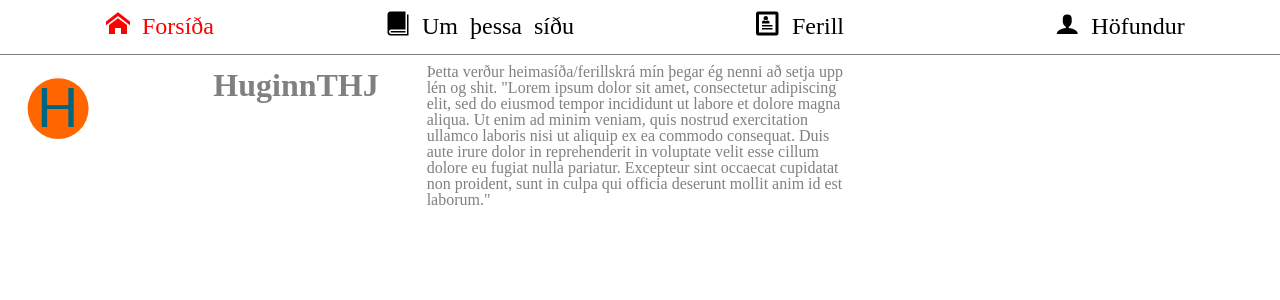
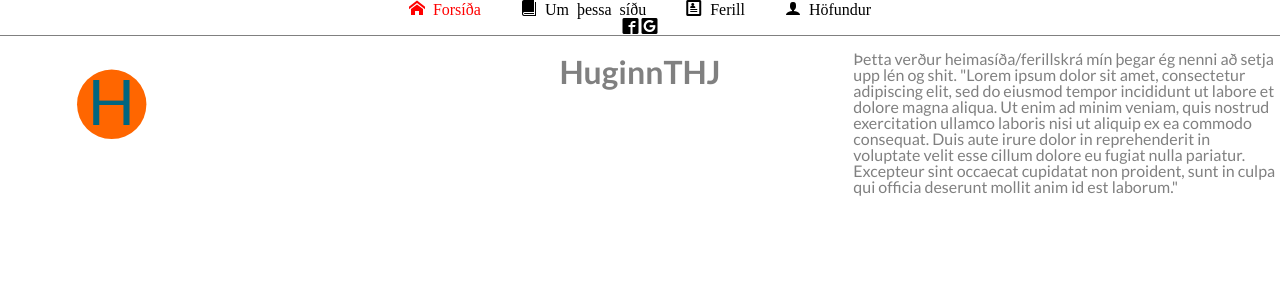
Before and after one commit to gyfu/verkefni5, a Jekyll site: the page built from index.html, in a window 1280 px wide. Shown: the top 300 px of the page. Built offline with Jekyll 4.4.1, drawn with Linux system fonts in a browser that asks for light colours; some web fonts are replaced.

Commit message:
fixes #4 fixes #15 Fellilistar komnir og responsive webdesign fyrir síma einnig komið

```diff
--- a/_includes/navigation.html
+++ b/_includes/navigation.html
@@ -1,7 +1,13 @@
+<input type="checkbox" class="icon-home" id="menu"><label for="menu"class="icon-home"></label></input>
+<input type="checkbox" class="icon-share2" id="media"><label for="media" class="icon-share2"></label></input>
 <nav class="navigation">
-	{% for item in site.data.navigation %}
-	<a href="{{ item.link | relative_url  }}" class=" {{ item.icon }} {% if page.url == item.link %} current {% endif %} ">
-		{{ item.name }}
-	</a>
-	{% endfor %}
+		{% for item in site.data.navigation %}
+		<a href="{{ item.link | relative_url  }}" class=" {{ item.icon }} {% if page.url == item.link %} current {% endif %} ">
+			{{ item.name }}
+			</a>
+		{% endfor %}
 </nav>
+<nav class="medianav">
+		<a href="https://www.facebook.com/" class="icon-facebook2"></a>
+		<a href="https://www.google.com/" class="icon-google2"></a>
+</nav>
--- a/_layouts/default.html
+++ b/_layouts/default.html
@@ -1,6 +1,7 @@
 <!DOCTYPE html>
 <html>
 	<head>
+		<link href='http://fonts.googleapis.com/css?family=Lato:400,700' rel='stylesheet' type='text/css'>
 		<meta charset="UTF-16">
 		<title>{{ page.title }}</title>
 		<meta name="viewport" content="width=device-width, initial-scale=1.0">
@@ -9,7 +10,11 @@
 
 	</head>
 	<body>
+		<div class="banner">
 		{% include navigation.html %}
+		</div>
+		<div class="content">
 		{{ content }}
+		</div>
 	</body>
 </html>
--- a/_sass/main.scss
+++ b/_sass/main.scss
@@ -7,13 +7,11 @@
 	text-decoration: none;
 }
 body {
+	position: fixed;
 	line-height: 1;
 	width: 100%;
-	margin: 0em;
-	display: grid;
-	grid-template-columns: 1fr 1fr 1fr;
-	grid-template-rows: 3em 1fr;
-
+	height: 100%;
+	margin: 0;
 }
 h1 {
 	text-align: center;
@@ -22,87 +20,123 @@
 	list-style: none;
 }
 html {
-	font-family: "Sans-Serif";
+	font-family: "Lato", sans-serif;
 	color: gray;
 }
 .current {
 	color: red;
 }
-.index {
+@media only screen and (min-width: 49px) {
+	input {
+		display: none;
+	}
+	label {
+		display: none;
+	}
+	body {
+                display: grid;
+                grid-template-columns: 1fr 1fr 1fr;
+                grid-template-rows: 0.01fr 1fr;
+	}
+	.content {
 		grid-column-start: 1;
                 grid-column-end: 4;
                 grid-row-start: 2;
                 grid-row-end: 3;
 		display: grid;
                 grid-template-columns: 1fr 1fr 1fr;
-        grid-template-rows: 1fr 1fr;
-
-	.index-sub {
-		display: grid;
-       		grid-template-columns: 1fr 1fr;
-        	grid-template-rows: 1fr 1fr;
-		text-align: center;
+                grid-template-rows: 1fr 1fr 1fr;
 		img {
-			width: 50%;
 			grid-column-start: 1;
 			grid-column-end: 2;
 			grid-row-start: 1;
-        		grid-row-end: 3;
-		}
-		h1 {
+			grid-row-end: 2;
 			width: 50%;
-                        grid-column-start: 2;
-                        grid-column-end: 3;
-                        grid-row-start: 1;
-                        grid-row-end: 3;
+			height: 50%;
 		}
 	}
-}
-.index img {
-	width: 75%;
-	height: 75%;
-}
-@media only screen and (min-width: 49px) {
-	.navigation {
+	.banner {
+		height: 100%;
 		grid-column-start: 1;
                 grid-column-end: 4;
 		grid-row-start: 1;
 		grid-row-end: 2;
+		display: grid;
+		grid-template-columns: 1fr 1fr;
+                grid-template-rows: 1fr 1fr;
+		border-bottom: 1px solid gray;
+		.navigation {
+       			grid-column-start: 1;
+       			grid-column-end: 3;
+       			grid-row-start: 1;
+       			grid-row-end: 2;
 			width: 100%;
 			text-align: center;
-		padding-top: 0.5em;
-		margin-bottom: -0.3em;
-		font-size: 150%;
-		border-bottom: 1px solid gray;
+			font-size: 100%;
+			ul {
 				display: grid;
 				grid-template-columns: 1fr 1fr 1fr 1fr;
 				grid-template-rows: 1fr;
+			}
 			a {
 				margin-left: 1em;
 				margin-right: 1em;
 			}
 		}
+		.medianav {
+			grid-column-start: 1;
+			grid-column-end: 3;
+			grid-row-start: 2;
+			grid-row-end: 3;
+			text-align: center;
+		}
+	}
 }
 @media only screen and (min-width: 30em) and  (max-width: 48em) {
+	input {
+	display: none;
+	border: 1px solid #cecfd5;
+	}
+	label {
+		  color: #0087cc;
+		  cursor: pointer;
+		  display: inline-block;
+		  font-size: 18px;
+		  padding: 5px 9px;
+		  transition: all .15s ease;
+		  text-align: center;
+		  background-color: orange;
+	  }
 	body {
-		display: block;
 		font-size: 75%;
-		background-color: lightblue;
 	}
+	.banner {
+		border: none;
+		grid-template-columns: 1fr 1fr;
+		grid-template-rows: 1fr 2fr;
 		.navigation {
-		overflow: hidden;
-		transition: all .15s ease;
-		height: 20px;
-		display: grid;
+			display: none;
+			grid-column-start: 1;
+			grid-column-end: 2;
+			grid-row-start: 2;
+			grid-row-end: 3;
 			grid-template-columns: 1fr;
 			grid-template-rows: 1fr 1fr 1fr 1fr;
+			background-color: darkorange;
 			}
-	.navigation:hover {
-		overflow: inherit;
-		margin-bottom: 10px;
-		height: 100px;
-	}
-	a {
-		margin-bottom: 3px;
+		.medianav {
+			display: none;
+			grid-column-start: 2;
+			grid-column-end: 3;
+			grid-template-columns: 1fr;
+			grid-template-rows: 1fr 1fr;
+			background-color: darkorange;
 		}
 	}
+	}
+	#menu:checked ~ .navigation {
+		display: grid;
+	}
+	#media:checked ~ .medianav {
+		display: grid;
+	}
--- a/index.html
+++ b/index.html
@@ -2,10 +2,6 @@
 title: Verkefni5 - Home
 layout: default
 ---
-<div class="index">
-	<div class="index-sub">
-		<img src={{ "assets/images/temp-logo.svg" | relative_url }}>
-		<h1>HuginnTHJ</h1>
-	</div>
-	<p>Þetta verður heimasíða/ferillskrá mín þegar ég nenni að setja upp lén og shit. "Lorem ipsum dolor sit amet, consectetur adipiscing elit, sed do eiusmod tempor incididunt ut labore et dolore magna aliqua. Ut enim ad minim veniam, quis nostrud exercitation ullamco laboris nisi ut aliquip ex ea commodo consequat. Duis aute irure dolor in reprehenderit in voluptate velit esse cillum dolore eu fugiat nulla pariatur. Excepteur sint occaecat cupidatat non proident, sunt in culpa qui officia deserunt mollit anim id est laborum."</p>
-</div>
+<img src={{ "assets/images/temp-logo.svg" | relative_url }}>
+<h1>HuginnTHJ</h1>
+<p>Þetta verður heimasíða/ferillskrá mín þegar ég nenni að setja upp lén og shit. "Lorem ipsum dolor sit amet, consectetur adipiscing elit, sed do eiusmod tempor incididunt ut labore et dolore magna aliqua. Ut enim ad minim veniam, quis nostrud exercitation ullamco laboris nisi ut aliquip ex ea commodo consequat. Duis aute irure dolor in reprehenderit in voluptate velit esse cillum dolore eu fugiat nulla pariatur. Excepteur sint occaecat cupidatat non proident, sunt in culpa qui officia deserunt mollit anim id est laborum."</p>
```
Also changed, not shown: 10 other files. Lines whose indentation alone changed are shown as unchanged.
